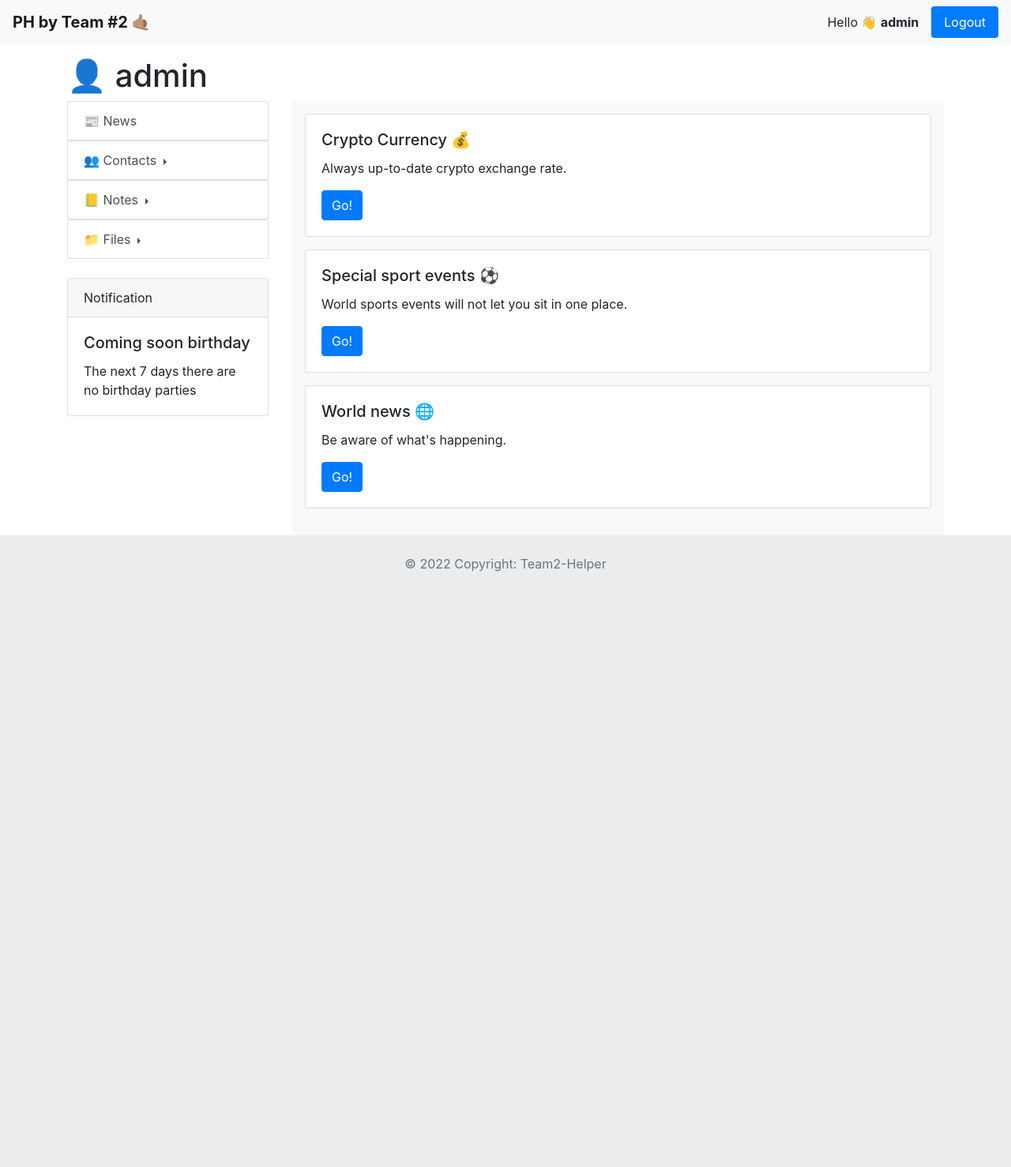
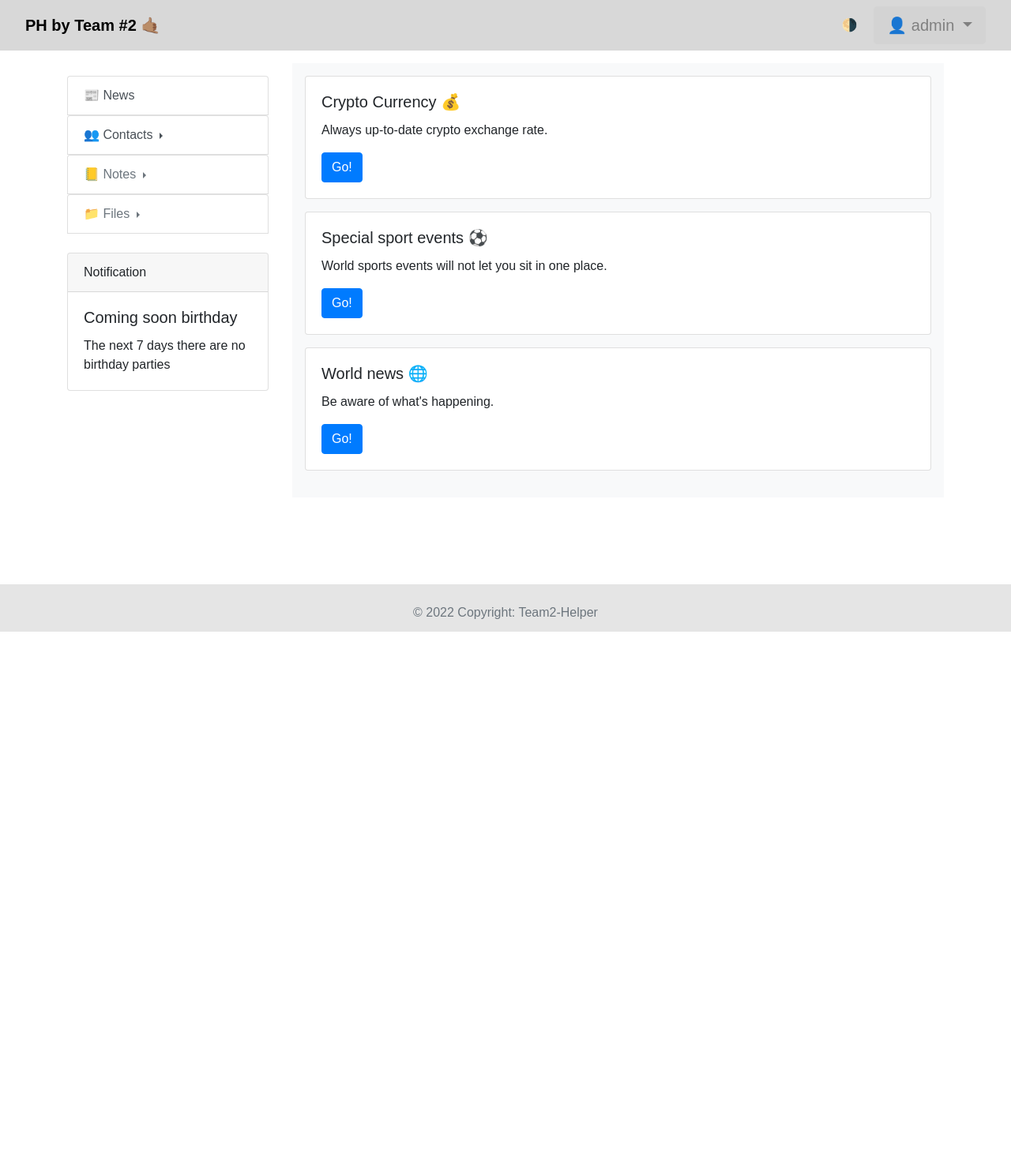
Before and after one commit to Iabellavita/Personal-Helper-Web, a Django app: page /news/ in a window 1280 px wide. Shown: the whole page at 79% size. After the commit the page ends 800 px from the top, so only its background shows below. Run offline with Django 4.2, Linux system fonts and the light colour scheme; a user stored in the database is signed in; data comes from the database, SQL or seed files in the repository; both versions use the stored data as it was after the commit; some libraries are stand-ins or nearby versions.

Commit message:
update template and add account profile

```diff
--- a/accounts/urls.py
+++ b/accounts/urls.py
@@ -6,4 +6,5 @@ urlpatterns = [
     path('register/', register, name='register'),
     path('login/', user_login, name='login'),
     path('logout/', user_logout, name='logout'),
+    path('profile/<int:pk>', user_profile, name='profile'),
 ]
--- a/contacts/templates/contacts/birthday_notification_template.html
+++ b/contacts/templates/contacts/birthday_notification_template.html
@@ -8,7 +8,7 @@
       {% for contact in birthdays %}
     <p class="card-text">Contact:{{ contact.name }}</p>
     <p class="card-text">days to birthday: {{ contact.days_to_birthday }}</p>
-{#    <a href="#" class="btn btn-primary">Go somewhere</a>#}
+    <a href="#" class="btn btn-primary">Go somewhere</a>
       {% endfor %}
   {% else %}
       <p class="card-text">The next 7 days there are no birthday parties</p>
--- a/contacts/templates/contacts/edit_contact.html
+++ b/contacts/templates/contacts/edit_contact.html
@@ -1,4 +1,4 @@
-b-delete{% extends 'base.html' %}
+{% extends 'base.html' %}
 {% load static %}
 
 {% block title %}
--- a/static/css/styles.css
+++ b/static/css/styles.css
@@ -9,16 +9,23 @@
     width: 100%;
 }
 #footer {
-    background-color: rgba(0, 0, 0, 0.05)
+    background-color: rgba(0, 0, 0, 0.1);
     position: fixed;
-    left: 0;
     bottom: 0;
     width: 100%;
-    height: 100%;
-    padding: 1em;
-    background: rgb(27, 83, 110);
-    text-align: center;
-    position: relative;
-    height: 100%;
-    min-height: 100vh;
+    height: 60px;
 }
+#btn-profile{
+    background-color: lightgray;
+    border-color: lightgray;
+    color: gray;
+}
+.navbar-brand{
+    color: black;
+}
+#scroll{
+    background-color: red;
+}
+/*#navbar {*/
+/*    background-color: red;*/
+/*}*/
--- a/static/js/script.js
+++ b/static/js/script.js
@@ -13,6 +13,20 @@ function normalNav(x) {
 function activeNav(x) {
   x.className = 'list-group-item list-group-item-action dropdown-toggle active';
 }
+
+function rangeFunc(newVal){
+     if(newVal === '0'){
+          document.body.style.backgroundColor = 'black';
+          // document.getElementById('navbar').style.backgroundColor = 'black';
+     }else if (newVal === '5'){
+          document.body.style.backgroundColor = 'gray';
+     }else if (newVal === '10'){
+          document.body.style.backgroundColor = 'darkgray';
+     }else{
+          document.body.style.backgroundColor = 'white';
+     }
+}
+
 
 $(document).ready(function(){
     $(".dropright").hover(function(){
--- a/templates/base.html
+++ b/templates/base.html
@@ -14,19 +14,18 @@
     <title>{% block title %}PH by Team #2 🤙🏽{% endblock %}</title>
 </head>
 <body>
-
+<nav>
 {% include 'inc/_navbar.html' %}
-
+</nav>
 {% if user.is_authenticated %}
 <div class="container mt-3">
-    <h1>👤 {{ user.username }}</h1>
     <div class="row">
-        <div class="col-md-3">
+        <div class="col-md-3 mt-3">
 
             <a href="{% url 'news' %}" class="list-group-item list-group-item-action" onmouseover="activeNews(this)"
                onmouseout="normalNews(this)">📰 News</a>
             <div class="dropright">
-                <button type="button" id="contact" class="list-group-item list-group-item-action dropdown-toggle"
+                <button  type="button" id="contact" class="list-group-item list-group-item-action dropdown-toggle"
                         data-bs-toggle="dropdown" aria-expanded="false" aria-haspopup="true"
                         onmouseover="activeNav(this)" onmouseout="normalNav(this)">
                     👥 Contacts
@@ -36,14 +35,14 @@
                         <a class="list-group-item list-group-item-action d-flex justify-content-between align-items-center dropstart-menu"
                            href="{% url 'contact_list' %}">Contact book <span class="badge bg-info rounded-pill">{% count_contact %}</span></a>
                     </li>
-                    <li><a class="list-group-item list-group-item-action dropstart-menu"
+                    <li><a class="list-group-item list-group-item-action"
                            href="{% url 'create_contact' %}">Create new contact</a></li>
                 </ul>
             </div>
 
 
             <div class="dropright">
-                <button type="button" id="notes" class="list-group-item list-group-item-action dropdown-toggle"
+                <button disabled type="button" id="notes" class="list-group-item list-group-item-action dropdown-toggle"
                         data-bs-toggle="dropdown" aria-expanded="false" onmouseover="activeNav(this)"
                         onmouseout="normalNav(this)">
                     📒 Notes
@@ -57,7 +56,7 @@
             </div>
 
             <div class="dropright">
-                <button type="button" id="files" class="list-group-item list-group-item-action dropdown-toggle"
+                <button disabled type="button" id="files" class="list-group-item list-group-item-action dropdown-toggle"
                         data-bs-toggle="dropdown" aria-expanded="false" onmouseover="activeNav(this)"
                         onmouseout="normalNav(this)">
                     📁 Files
@@ -70,7 +69,7 @@
                            href="{% url 'upload_file' %}">Add new file</a></li>
                 </ul>
             </div>
-            {% include 'inc/_notification.html' %}
+        {% include 'inc/_notification.html' %}
         </div>
 
 
@@ -97,7 +96,7 @@
 <script type="text/javascript" src="{% static 'js/script.js' %}"></script>
 </body>
 <footer class="text-center text-lg-start bg-light text-muted">
-    <div id="footer" class="text-center p-4" style="background-color: rgba(0, 0, 0, 0.05)">
+    <div id="footer" class="text-center p-4">
         © 2022 Copyright:
         <a class="text-reset fw-bold" href="#">Team2-Helper</a>
     </div>
--- a/templates/inc/_navbar.html
+++ b/templates/inc/_navbar.html
@@ -1,11 +1,148 @@
 {% if user.is_authenticated %}
-<nav class="navbar navbar-expand-lg navbar-light bg-light">
-    <a class="navbar-brand" href="{% url 'news' %}"><b>PH by Team #2 🤙🏽</b></a>
+<nav id="navbar" class="navbar navbar-expand-lg ">
+
     <div class="ml-10 collapse navbar-collapse ml-10" id="navbarSupportedContent">
+        <a class="navbar-brand ml-3" href="#"><b>PH by Team #2 🤙🏽</b></a>
     </div>
     <nav class="nav nav-pills flex-column flex-sm-row">
-        <span class="flex-sm-fill text-sm-center nav-link"> Hello 👋 <b>{{ user.username }}</b></span>
-        <a class="flex-sm-fill text-sm-center nav-link active" href="{% url 'logout' %}">Logout</a>
+
+        <button class="btn mr-2">🌗</button>
+
+        </label>
+        <div class="dropdown mr-3">
+        <button id="btn-profile" class="btn btn-secondary btn-lg dropdown-toggle" type="button" data-bs-toggle="dropdown" aria-expanded="false">
+            👤 {{ user.username }}
+         </button>
+              <ul class="dropdown-menu">
+                <li><a class="dropdown-item"  href="{% url 'profile' pk=user.pk %}">Profile</a></li>
+                <li><hr class="dropdown-divider"></li>
+                <li><a class="dropdown-item" href="{% url 'logout' %}">Logout</a></li>
+              </ul>
+        </div>
     </nav>
-    {% endif %}
 </nav>
+    <style>
+
+body {
+  --text-color: lightgray;
+  --bkg-color: #fff;
+}
+
+#navbar {
+  --text-color: black;
+  --bkg-color: 	#D8D8D8;
+}
+
+
+body.dark-theme {
+  --text-color: #eee;
+  --bkg-color: lightgray;
+}
+
+#navbar.dark-theme {
+  --text-color: lightgray;
+  --bkg-color: gray;
+}
+
+@media (prefers-color-scheme: dark) {
+  /* defaults to dark theme */
+  #navbar {
+  --text-color: black;
+  --bkg-color: 	#C8C8C8;
+  }
+  body {
+    --text-color: #eee;
+    --bkg-color: lightgray;
+  }
+
+  body.light-theme {
+    --text-color: lightgray;
+    --bkg-color: white;
+  }
+  #navbar.light-theme {
+  --text-color: black;
+  --bkg-color: 	gray;
+}
+
+}
+
+* {
+  font-family: Arial, Helvetica, sans-serif;
+}
+
+body {
+  background: var(--bkg-color);
+}
+#navbar {
+  background: var(--bkg-color);
+}
+</style>
+    <script>
+    const btn = document.querySelector(".btn");
+const prefersDarkScheme = window.matchMedia("(prefers-color-scheme: dark)");
+
+const currentTheme = localStorage.getItem("theme");
+if (currentTheme == "dark") {
+  document.body.classList.toggle("dark-theme");
+} else if (currentTheme == "light") {
+  document.body.classList.toggle("light-theme");
+}
+
+btn.addEventListener("click", function () {
+  if (prefersDarkScheme.matches) {
+    document.body.classList.toggle("light-theme");
+    var theme = document.body.classList.contains("light-theme")
+      ? "light"
+      : "dark";
+  } else {
+    document.body.classList.toggle("dark-theme");
+    var theme = document.body.classList.contains("dark-theme")
+      ? "dark"
+      : "light";
+  }
+  localStorage.setItem("theme", theme);
+});
+
+(function() {
+  // variable to store our current state
+  var cbstate;
+
+  // bind to the onload event
+  window.addEventListener('load', function() {
+    // Get the current state from localstorage
+    // State is stored as a JSON string
+    cbstate = JSON.parse(localStorage['CBState'] || '{}');
+
+    // Loop through state array and restore checked
+    // state for matching elements
+    for(var i in cbstate) {
+      var el = document.querySelector('input[name="' + i + '"]');
+      if (el) el.checked = true;
+    }
+
+    // Get all checkboxes that you want to monitor state for
+    var cb = document.getElementsByClassName('btn-toggle');
+
+    // Loop through results and ...
+    for(var i = 0; i < cb.length; i++) {
+
+      //bind click event handler
+      cb[i].addEventListener('click', function(evt) {
+        // If checkboxe is checked then save to state
+        if (this.checked) {
+          cbstate[this.name] = true;
+        }
+
+    // Else remove from state
+        else if (cbstate[this.name]) {
+          delete cbstate[this.name];
+        }
+
+    // Persist state
+        localStorage.CBState = JSON.stringify(cbstate);
+      });
+    }
+  });
+})();
+    </script>
+ {% endif %}
```
Also changed, not shown: accounts/forms.py (+14 -0 lines), accounts/templates/registration/profile.html (added, +53 -0 lines), accounts/views.py (+36 -1 lines), contacts/templates/contacts/contacts_view.html (+4 -7 lines), files/templates/files/files_view.html (+4 -3 lines), db.sqlite3.
